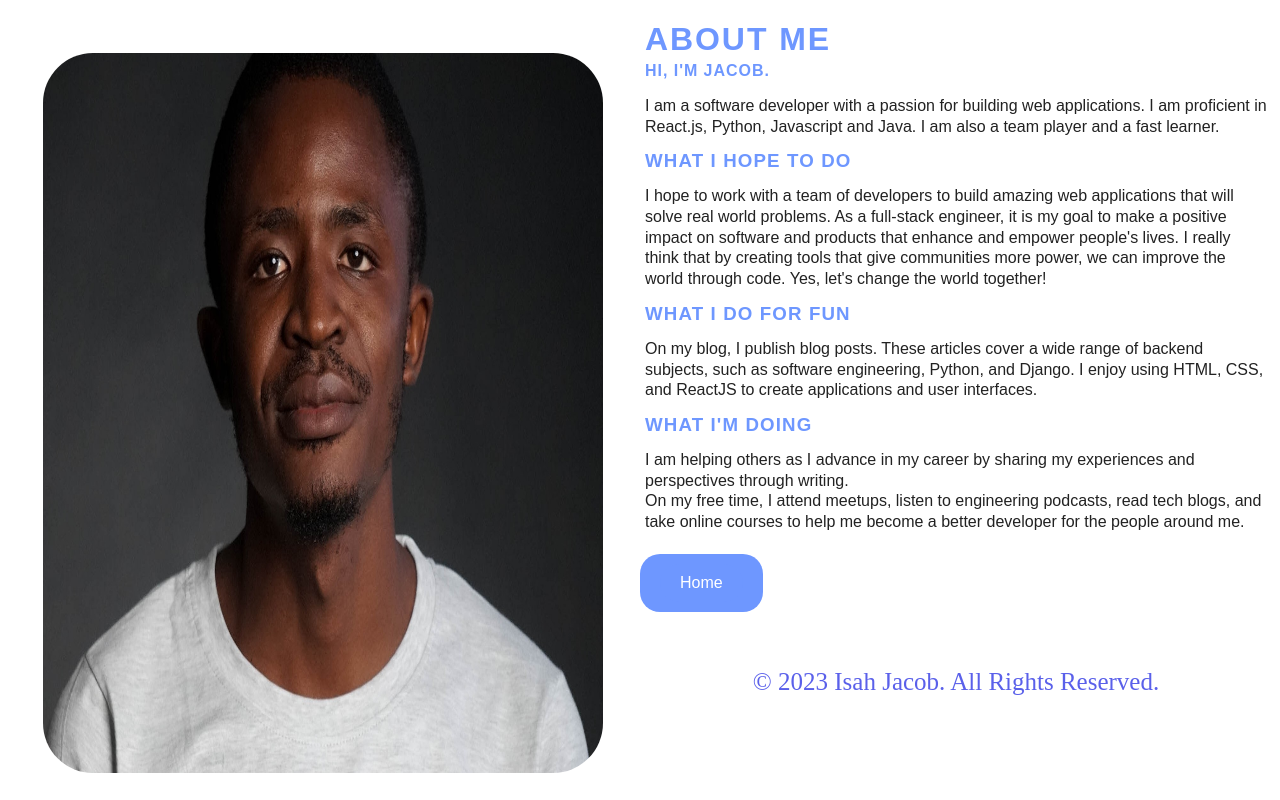
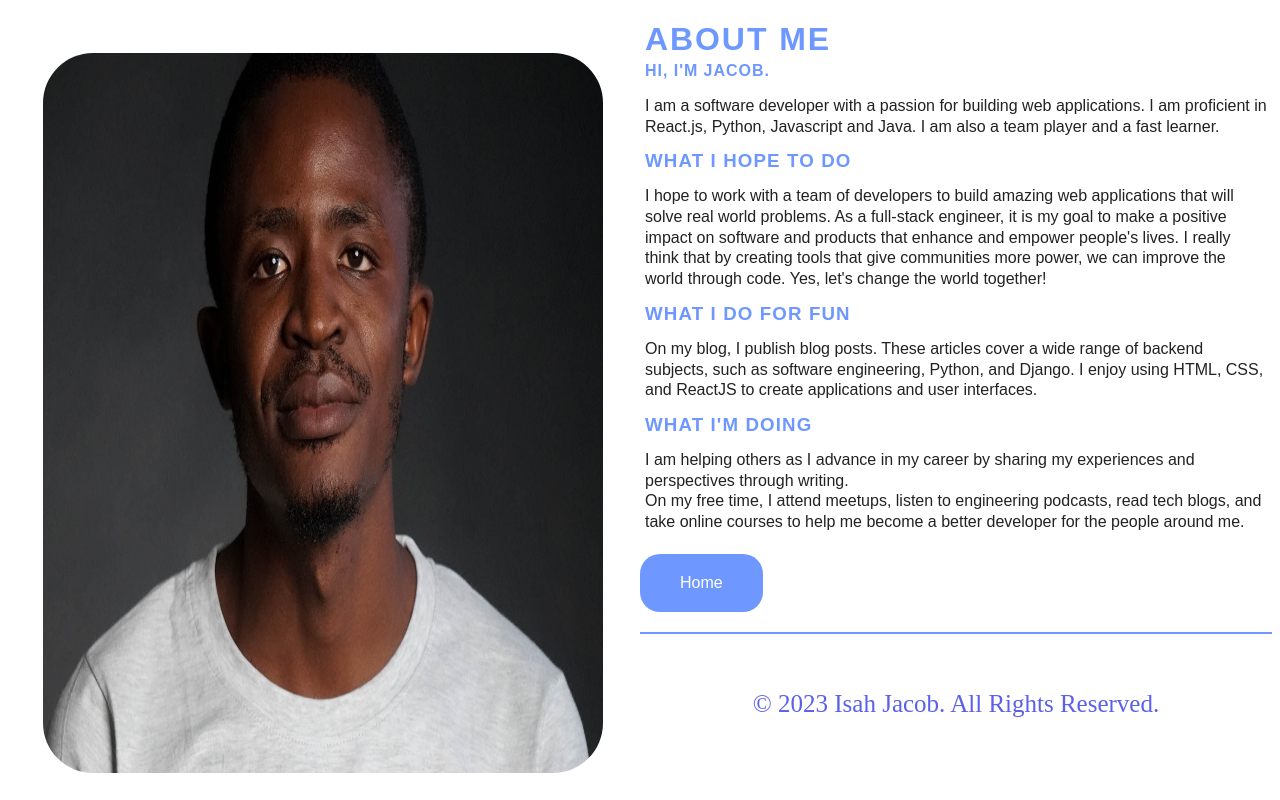
Before and after one commit to Enecode/personal-portfolio, a React (Create React App) app: page /about in a window 1280 px wide. Built offline with nearby package versions, Linux system fonts and the light colour scheme.

Commit message:
updated hr tag

```diff
--- a/src/Component/About.js
+++ b/src/Component/About.js
@@ -32,7 +32,7 @@ function About(){
             <button className="back-home-button"><Link className="back-home-button" to='/'>
                 Home
                 </Link></button>
-                <br/>
+                <hr />
                 <Footer />
         </div>
     )
--- a/src/Component/Inspirations.css
+++ b/src/Component/Inspirations.css
@@ -84,4 +84,10 @@
         width: 90%;
     }
 }
+
+hr{
+    border: 1px solid #6e97ff;
+    margin-top: 20px;
+    margin-bottom: 20px;
+}
 /* } */
--- a/src/Component/about.css
+++ b/src/Component/about.css
@@ -51,6 +51,12 @@
     display: inline-block;
     border-radius: 20px;
     font-size: 16px;
+}
+
+hr{
+    border: 1px solid #6e97ff;
+    margin-top: 20px;
+    margin-bottom: 20px;
 }
 
 @media screen and (max-width: 768px){
```
